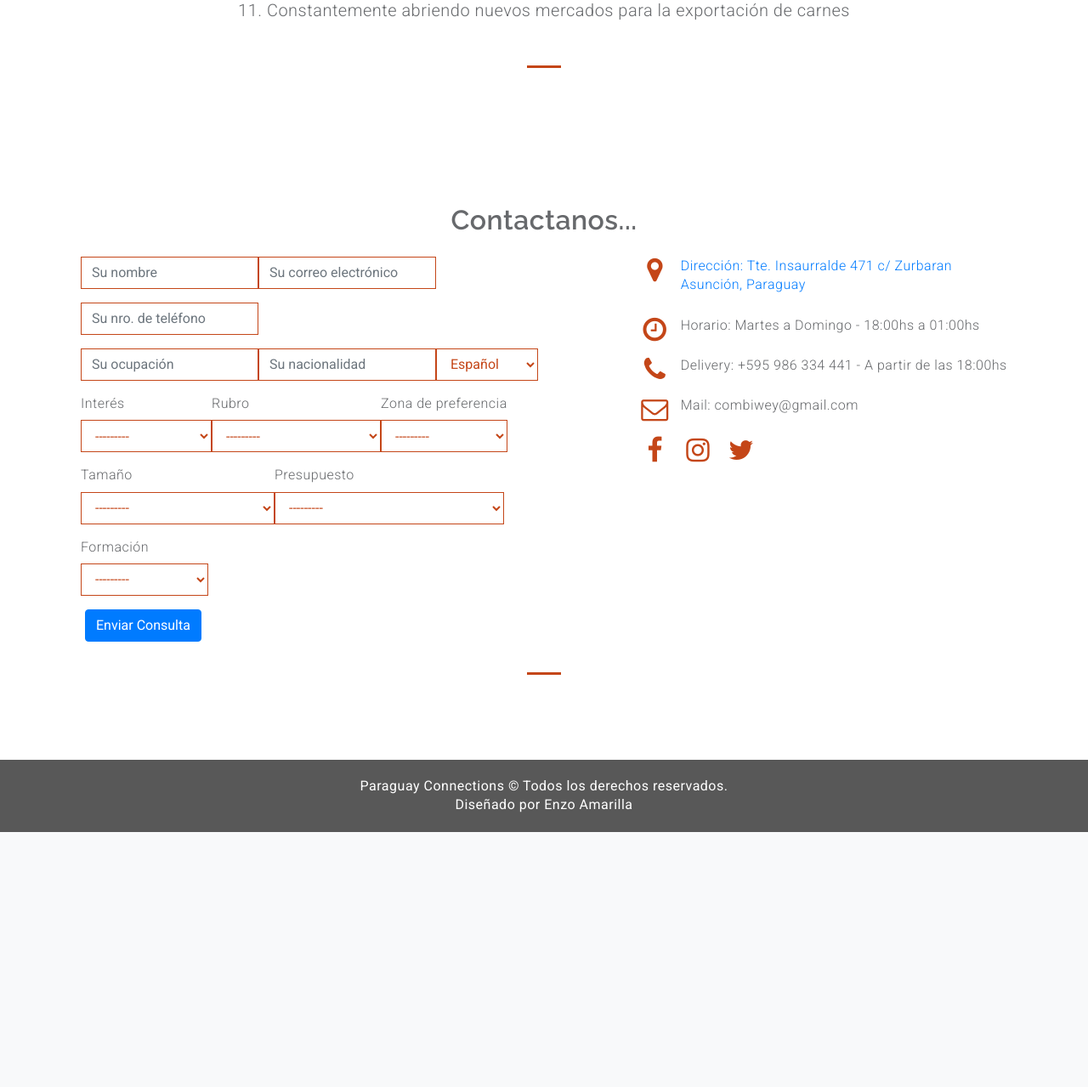
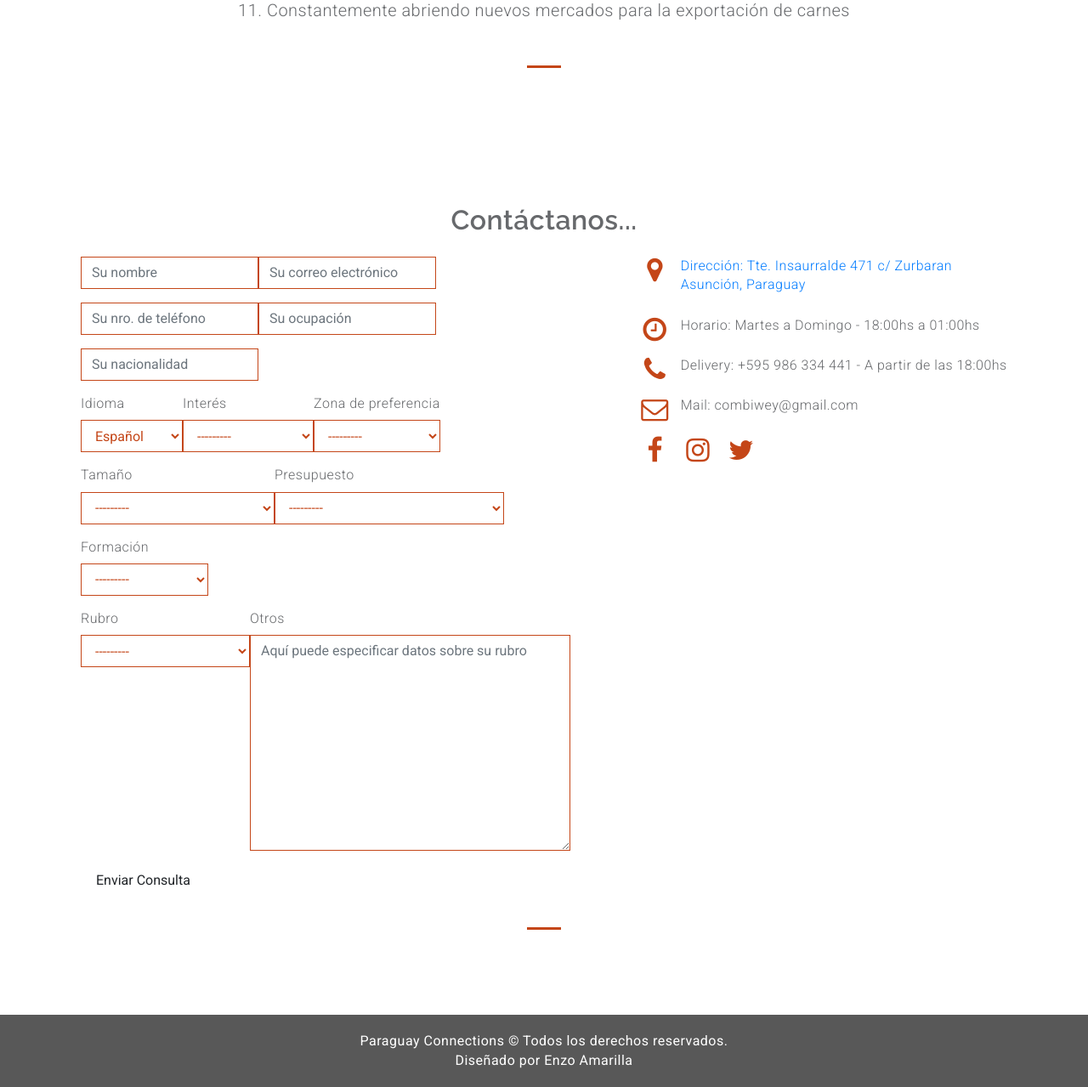
Before and after one commit to Tzesar/realEstate, a Django app: page / in a window 1280 px wide. Shown: the part 1131-2410 px from the top of the page at 85% size. Before the commit the page ends 2110 px from the top, so only its background shows below. Run offline with Django 3.2, Linux system fonts and the light colour scheme; some libraries are stand-ins or nearby versions.

Commit message:
Implemented Otro Rubro field

```diff
--- a/RequestsApp/models.py
+++ b/RequestsApp/models.py
@@ -94,7 +94,7 @@
     interes = models.CharField(max_length=20, choices=ACTION_CHOICES, blank=True, verbose_name=_('interés'))
 
     rubro = models.CharField(max_length=30, choices=ACTIVITY_TYPE_CHOICES, blank=True)
-    otro_rubro = models.CharField(max_length=50, blank=True)
+    otro_rubro = models.TextField(max_length=200, blank=True, verbose_name=_('Otros'))
 
     zona_preferencia = models.CharField(max_length=20, choices=PREFERENCE_ZONE_CHOICES, blank=True,
                                         verbose_name=_('zona de preferencia'))
--- a/RequestsApp/static/css/style.css
+++ b/RequestsApp/static/css/style.css
@@ -692,13 +692,25 @@
 	}
 }
 
-p.footer-class{
+p.footer-class {
     color: #fff;
     font-weight: 400;
     margin-bottom: 0;
 }
 
-footer{
+footer {
     padding: 20px 0;
 	background-color: #585858;
 }
+
+div.hidden-field {
+    display: none;
+}
+
+div.visible-field {
+    display: inline;
+}
+
+button .btn.btn-submit {
+    color: #c44618;
+}
--- /dev/null
+++ b/RequestsApp/static/js/showOthersField.js
@@ -0,0 +1,28 @@
+function showOtherField() {
+    var ddl = document.getElementById("id_rubro");
+
+    var selectedValue = ddl.options[ddl.selectedIndex].value;
+    if (selectedValue === "otros") {
+        var fieldContainer = document.getElementById("id_otro_rubro").parentElement;
+
+        fieldContainer.classList.remove("hidden-field");
+        fieldContainer.classList.add("visible-field");
+    } else {
+        var fieldContainer = document.getElementById("id_otro_rubro").parentElement;
+
+        fieldContainer.classList.remove("visible-field");
+        fieldContainer.classList.add("hidden-field");
+    }
+}
+
+function initializeWatcher() {
+    var ddl = document.getElementById("id_rubro");
+
+    ddl.addEventListener(
+        "change",
+        showOtherField,
+        false
+    );
+}
+
+initializeWatcher();
--- a/RequestsApp/templates/base.html
+++ b/RequestsApp/templates/base.html
@@ -101,7 +101,7 @@
                 <div class="container">
                     <div class="row">
                         <div class="col-md-12 text-center white">
-                            <h2 class="service-title pad-bt15">Contactanos...</h2>
+                            <h2 class="service-title pad-bt15">Contáctanos...</h2>
                         </div>
 
                         <!--FORMULARIO-->
@@ -148,4 +148,6 @@
             </footer>
         </div>
     </body>
+
+    <script type="application/javascript" src="{% static 'js/showOthersField.js' %}"></script>
 </html>
--- a/RequestsApp/templates/requestForm.html
+++ b/RequestsApp/templates/requestForm.html
@@ -15,15 +15,14 @@
             {# Formulario usuario #}
 
             <div class="form-row">
-                {% bootstrap_field usuario_form.nombre_completo placeholder='Su nombre' show_label=False form_group_class='form-group col-md-5' size='sm' %}
-                {% bootstrap_field usuario_form.email placeholder='Su correo electrónico' show_label=False form_group_class='form-group col-md-4' size='sm' %}
-                {% bootstrap_field usuario_form.nro_telefono placeholder='Su nro. de teléfono' show_label=False form_group_class='form-group col-md-3' size='sm' %}
+                {% bootstrap_field usuario_form.nombre_completo placeholder='Su nombre' show_label=False form_group_class='form-group col-md-7' size='sm' %}
+                {% bootstrap_field usuario_form.email placeholder='Su correo electrónico' show_label=False form_group_class='form-group col-md-5' size='sm' %}
             </div>
 
             <div class="form-row">
+                {% bootstrap_field usuario_form.nro_telefono placeholder='Su nro. de teléfono' show_label=False form_group_class='form-group col-md-3' size='sm' %}
                 {% bootstrap_field usuario_form.ocupacion placeholder='Su ocupación' show_label=False form_group_class='form-group col-md-5' size='sm' %}
                 {% bootstrap_field usuario_form.nacionalidad placeholder='Su nacionalidad' show_label=False form_group_class='form-group col-md-4' size='sm' %}
-                {% bootstrap_field usuario_form.idioma show_label=False form_group_class='form-group col-md-3' size='sm' %}
             </div>
 
             <span></span>
@@ -31,8 +30,8 @@
             {# Formulario consulta inmobiliaria #}
 
             <div class="form-row">
+                {% bootstrap_field usuario_form.idioma form_group_class='form-group col-md-4' size='sm' %}
                 {% bootstrap_field consulta_form.interes placeholder=' ' form_group_class='form-group col-md-4' size='sm' %}
-                {% bootstrap_field consulta_form.rubro placeholder=' ' form_group_class='form-group col-md-4' size='sm' %}
                 {% bootstrap_field consulta_form.zona_preferencia placeholder=' ' form_group_class='form-group col-md-4' size='sm' %}
             </div>
 
@@ -42,7 +41,12 @@
                 {% bootstrap_field consulta_form.formacion form_group_class='form-group col-md-4' size='sm' %}
             </div>
 
-            {% bootstrap_button content='Enviar Consulta' button_type='submit' button_class='btn btn-primary' %}
+            <div class="form-row">
+                {% bootstrap_field consulta_form.rubro placeholder=' ' form_group_class='form-group col-md-4' size='sm' %}
+                {% bootstrap_field consulta_form.otro_rubro placeholder='Aquí puede especificar datos sobre su rubro' form_group_class='form-group col-md-8 hidden-field' size='sm' %}
+            </div>
+
+            {% bootstrap_button content='Enviar Consulta' button_type='submit' button_class='btn' extra_classes="btn-submit" %}
         </form>
     </div>
 {% endblock forms %}
```
Also changed, not shown: RequestsApp/migrations/0001_initial.py.
